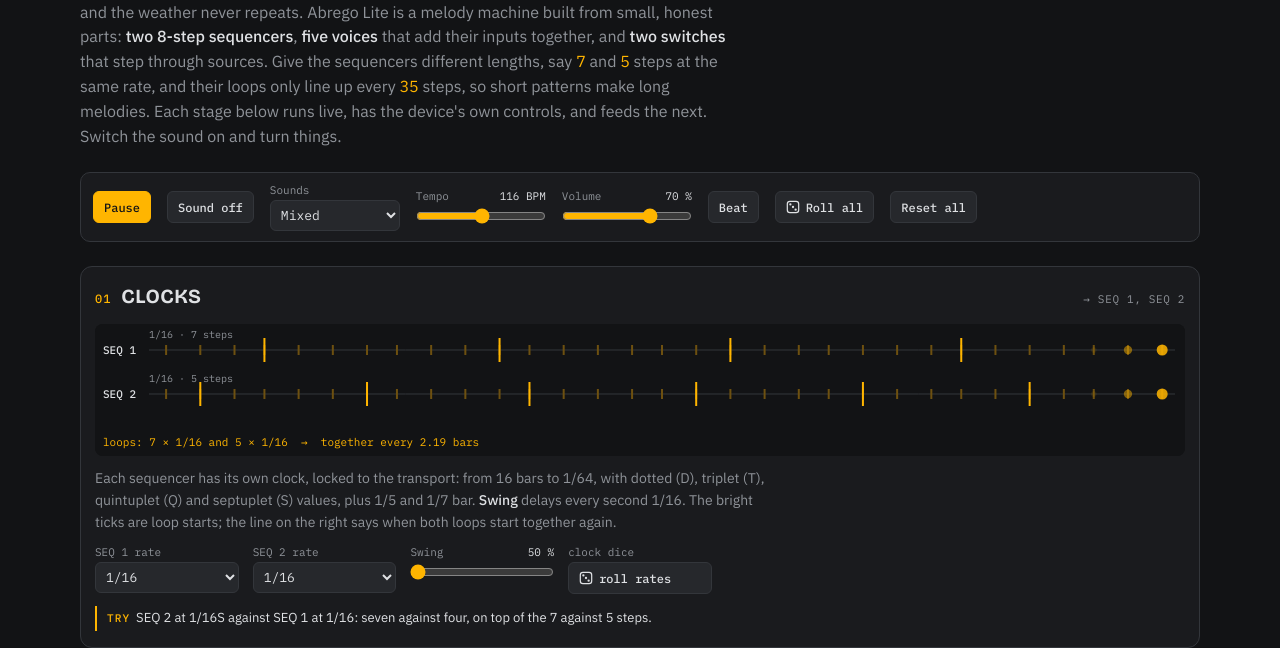
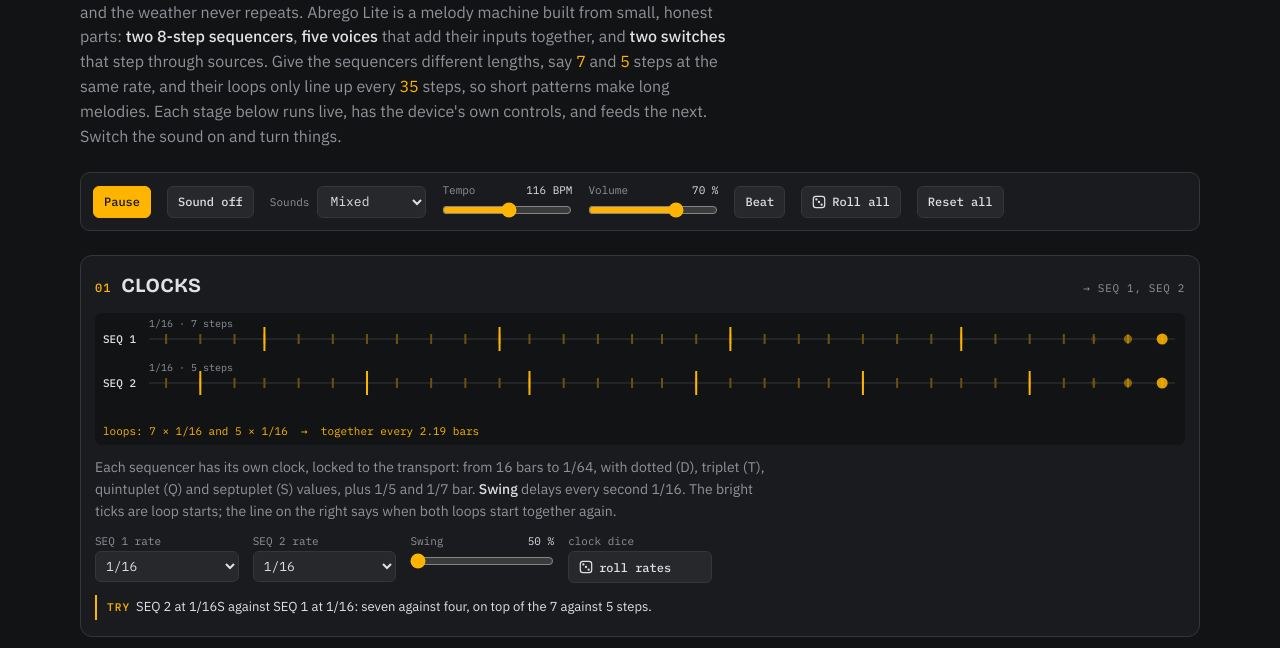
Before and after one commit to thopa/thopa.github.io, a plain HTML site: page abrego-lite/index.html in a window 1280 px wide. Shown: the part 155-803 px from the top of the page. Drawn offline with nearby package versions, Linux system fonts and the light colour scheme.

Commit message:
Align the Sounds menu with the transport buttons
Co-Authored-By: Claude Opus 5.5 <noreply@anthropic.com>
Claude-Session: https://claude.ai/code/session_01MzfkeeHHye5hJkj8qQvBHy

```diff
--- a/abrego-lite/index.html
+++ b/abrego-lite/index.html
@@ -87,6 +87,8 @@ footer { color: var(--muted); font-size: 13px; max-width: 76ch; }
 footer a { color: var(--fg); }
 @media (max-width: 760px) { .grid { grid-template-columns: minmax(0, 1fr); } .card h2 .feeds { display: none; } }
 @media (prefers-reduced-motion: reduce) { * { scroll-behavior: auto !important; } }
+.bar .f.inl { flex-direction: row; align-items: center; gap: 8px; min-width: 0; }
+.bar .f.inl select { width: auto; height: 32px; padding: 0 8px; }
 </style>
 
 <div class="wrap">
@@ -99,7 +101,7 @@ footer a { color: var(--fg); }
   <div class="bar" role="group" aria-label="Transport and sound">
     <button id="play" type="button" class="on">Pause</button>
     <button id="sound" type="button" aria-pressed="false">Sound off</button>
-    <div class="f"><label for="kit">Sounds</label><select id="kit" title="Choose the sounds the five voices play"></select></div>
+    <div class="f inl"><label for="kit">Sounds</label><select id="kit" title="Choose the sounds the five voices play"></select></div>
     <div class="f"><label for="bpm">Tempo <output id="bpm-o">116 BPM</output></label><input id="bpm" type="range" min="70" max="160" value="116"></div>
     <div class="f"><label for="vol">Volume <output id="vol-o">70 %</output></label><input id="vol" type="range" min="0" max="100" value="70"></div>
     <button id="drums" type="button" aria-pressed="false">Beat</button>
```
Also changed, not shown: abrego/index.html (+3 -1 lines), network/index.html (+3 -1 lines).
